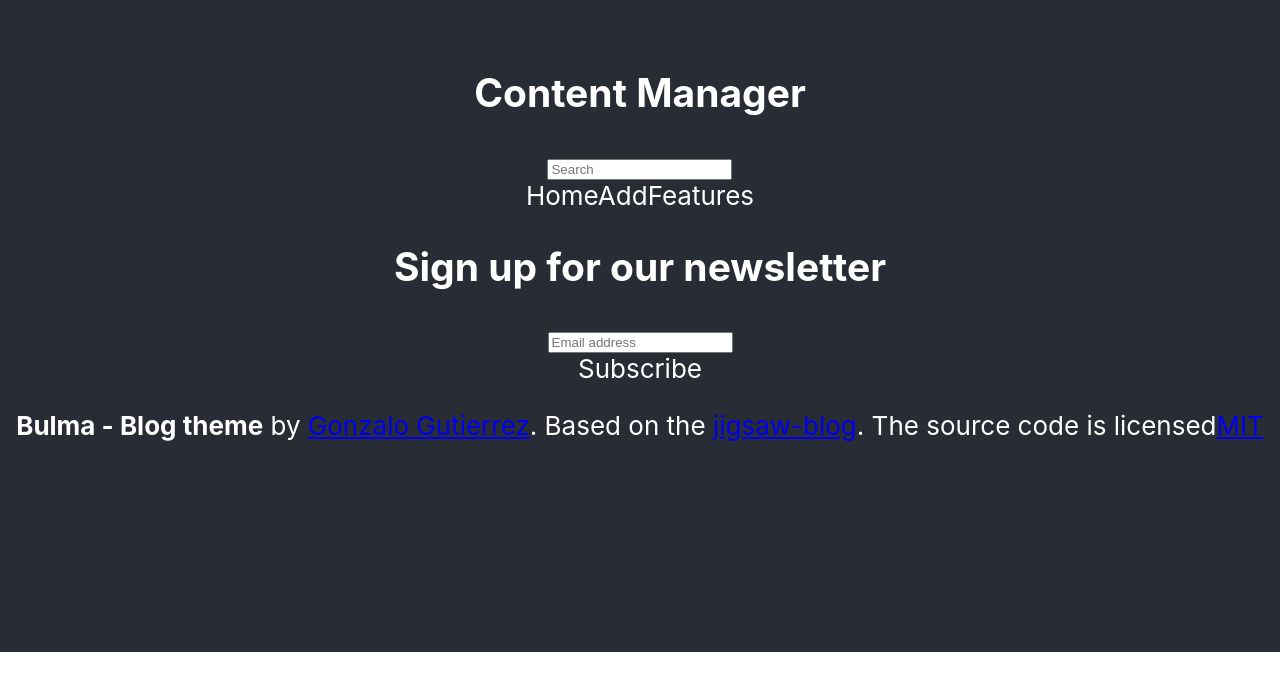
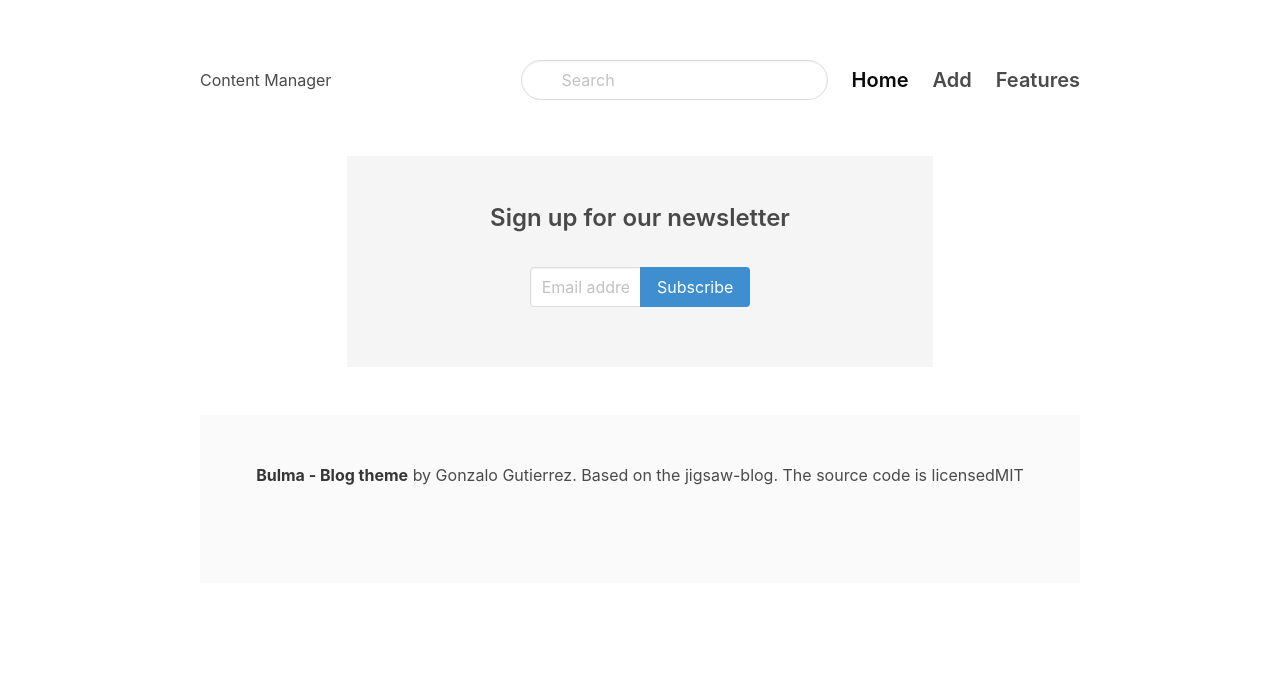
Before and after one commit to WillHDev/OAuth-test, a React (Create React App) app: page / in a window 1280 px wide. Shown: the part 148-838 px from the top of the page. Before the commit the page ends 800 px from the top, so only its background shows below. Built offline with nearby package versions, Linux system fonts and the light colour scheme.

Commit message:
css working

```diff
--- a/package.json
+++ b/package.json
@@ -6,6 +6,7 @@
     "@testing-library/jest-dom": "^5.14.1",
     "@testing-library/react": "^11.2.7",
     "@testing-library/user-event": "^12.8.3",
+    "bulma": "^0.9.3",
     "react": "^17.0.2",
     "react-dom": "^17.0.2",
     "react-router-dom": "^5.3.0",
--- a/public/index.html
+++ b/public/index.html
@@ -24,7 +24,7 @@
       work correctly both with client-side routing and a non-root public URL.
       Learn how to configure a non-root public URL by running `npm run build`.
     -->
-    <title>React App</title>
+    <title>Habit App for Humanity</title>
   </head>
   <body>
     <noscript>You need to enable JavaScript to run this app.</noscript>
--- a/src/App.js
+++ b/src/App.js
@@ -1,5 +1,7 @@
 
-import './App.css';
+// import './App.css';
+import 'bulma/css/bulma.min.css';
+import './styles/globals.css'
 import Layout from './components/Layout'
 import ResourceHighlight from './components/ResourceHighlight'
 import ResourceList from './components/ResourceList'
--- /dev/null
+++ b/src/styles/globals.css
@@ -0,0 +1,20 @@
+html,
+body {
+  padding: 100px;
+  margin: 0;
+  font-family: -apple-system, BlinkMacSystemFont, Segoe UI, Roboto, Oxygen,
+    Ubuntu, Cantarell, Fira Sans, Droid Sans, Helvetica Neue, sans-serif;
+}
+
+a {
+  color: inherit;
+  text-decoration: none;
+}
+
+* {
+  box-sizing: border-box;
+}
+
+.resource-form {
+  margin-top: 100px
+}
```
Also changed, not shown: 1 other file (tests, documents, lock files or other folders).
